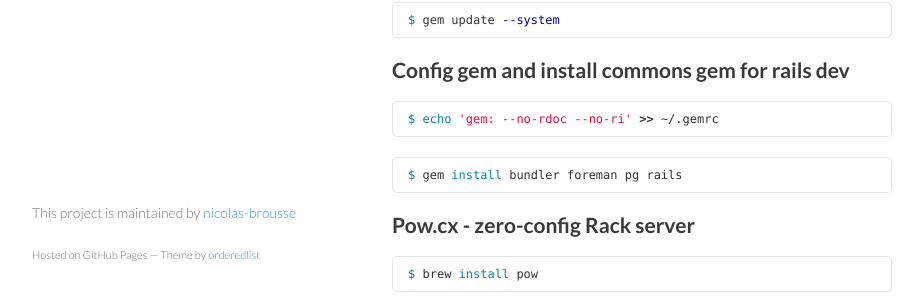
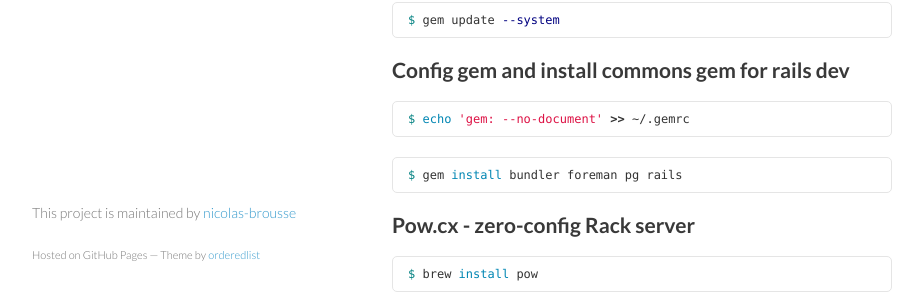
Before and after one commit to nicolas-brousse/osx-install-and-tips, a Jekyll site: the page built from pages/installation/rbenv.md, in a window 1280 px wide. Shown: the part 566-869 px from the top of the page, without its empty margins (178-1101 px from the left). Built offline with Jekyll 4.4.1, drawn with Linux system fonts in a browser that asks for light colours; Markdown is read by kramdown in place of the engine named in the settings.

Commit message:
Use --no-document instead of --no-rdoc --no-ri

````diff
--- a/pages/installation/rbenv.md
+++ b/pages/installation/rbenv.md
@@ -34,7 +34,7 @@ $ gem update --system
 ## Config gem and install commons gem for rails dev
 
 ```bash
-$ echo 'gem: --no-rdoc --no-ri' >> ~/.gemrc
+$ echo 'gem: --no-document' >> ~/.gemrc
 ```
 
 ```bash
````
